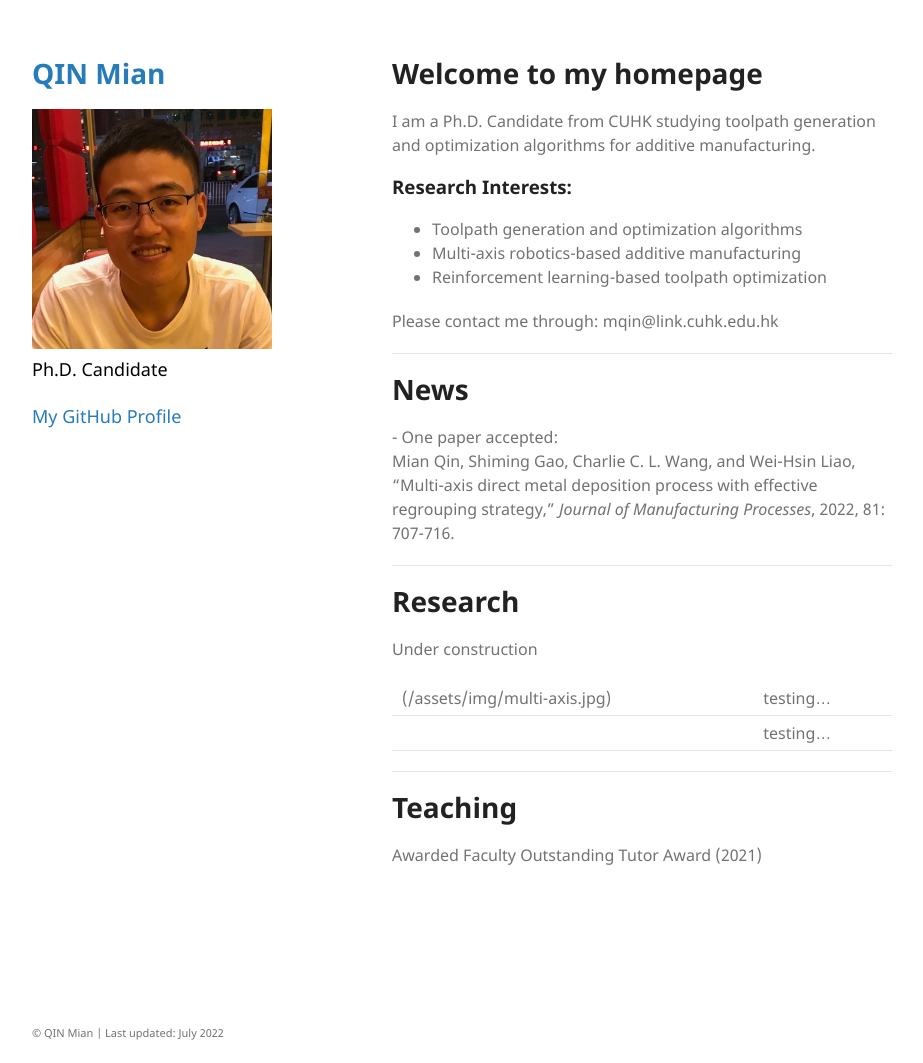
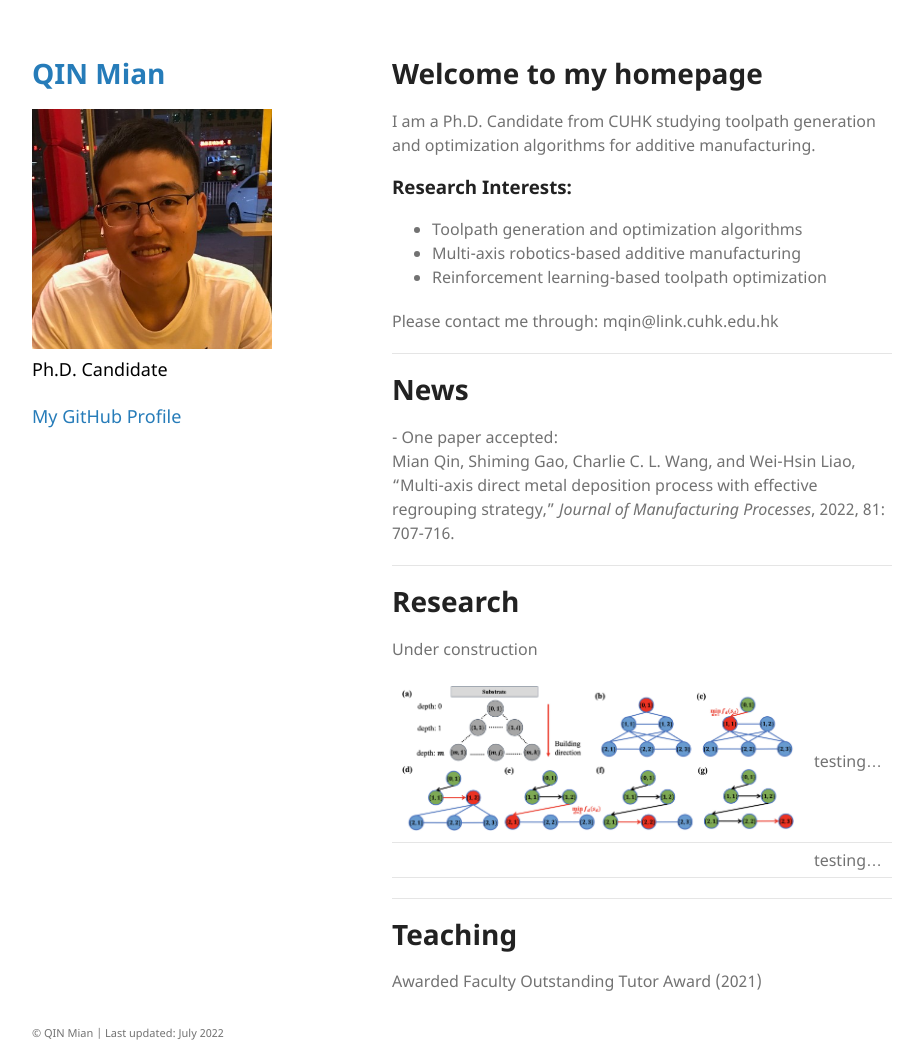
Before and after one commit to mqincuhk/mqincuhk.github.io, a Jekyll site: the page built from index.md, in a window 1280 px wide and 1063 px high. Shown: the whole window, without its empty margins (178-1101 px from the left). Built offline with Jekyll 4.4.1, drawn with Linux system fonts in a browser that asks for light colours; a script that is not in the unit is left out; our own code applies the rules of GitHub Pages for plain Markdown files.

Commit message:
Update index.md

```diff
--- a/index.md
+++ b/index.md
@@ -24,7 +24,7 @@ Mian Qin, Shiming Gao, Charlie C. L. Wang, and Wei-Hsin Liao, "Multi-axis direct
 Under construction
 
 
-| (/assets/img/multi-axis.jpg)           | testing... |
+| ![test](/assets/img/multi-axis.jpg)           | testing... |
 |   | testing... |
 
 
```
